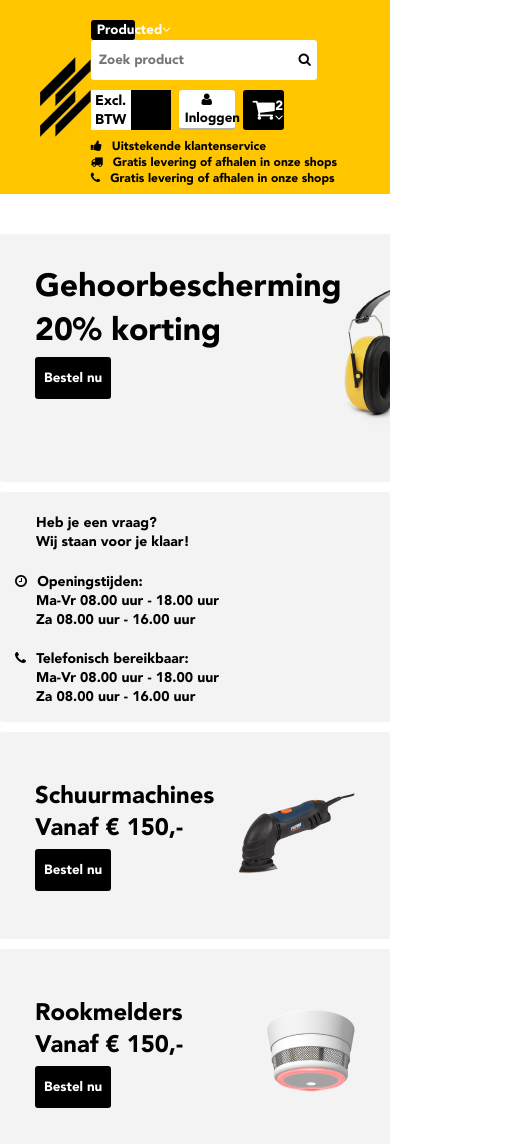
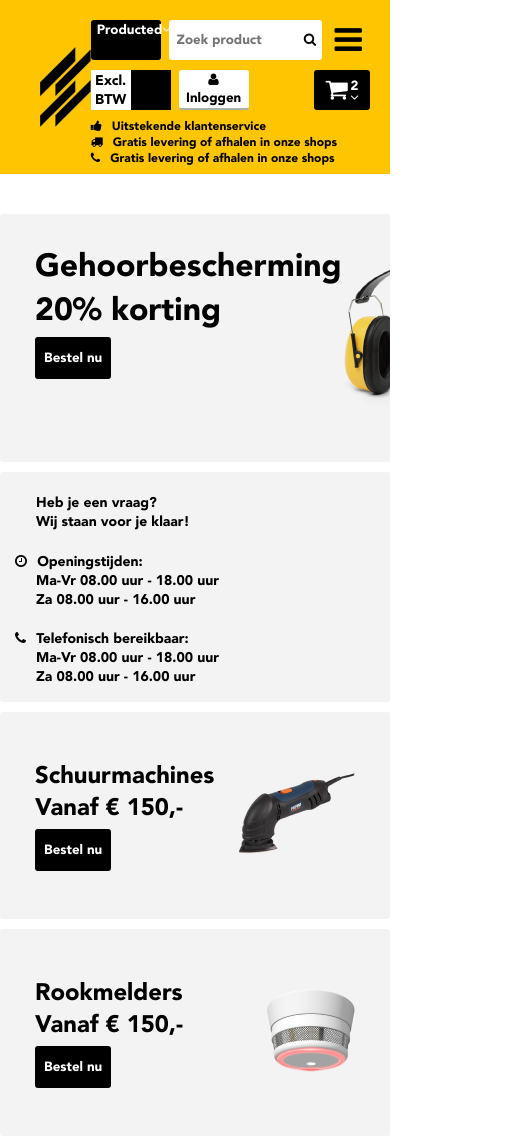
Before and after one commit to valentinmushinskiy/fedcorse, a plain HTML site: page index.html in a window 390 px wide. Shown: the top 1144 px of the page, 521 px wide, since content can reach past the window. Drawn offline with Linux system fonts and the light colour scheme.

Commit message:
correcting mistakes

```diff
--- a/index.html
+++ b/index.html
@@ -5,8 +5,10 @@
     <meta name="viewport" content="width=device-width, initial-scale=1.0">
     <meta http-equiv="X-UA-Compatible" content="ie=edge">
     <title>Homework</title>
+    <link rel="stylesheet" href="/font-awesome/css/font-awesome.min.css">
     <link rel="stylesheet" href="/styles/style.css">
-    <link rel="stylesheet" href="/font-awesome/css/font-awesome.min.css">
+
+    <meta name="viewport" content="width=device-width, initial-scale=1">
 </head>
 <body>
 <header class="header">
@@ -30,6 +32,10 @@
                         </button>
                     </div>
 
+                    <div class="burger fa fa-navicon">
+                    </div>
+
+
                     <form action="">
                         <div class="switch">
                             <input name="radio_btn" type="radio" id="rdo_excl" checked>
@@ -40,7 +46,7 @@
                     </form>
 
                     <button class="btn__white inloggen_btn"><i class="fa fa-user"></i> Inloggen</button>
-                    <button class="btn_select btn_card">
+                    <button class="btn_select btn_card right">
                         <i class="fa fa-shopping-cart"></i>
                         <div class="btn_col_elem">
                             2
--- a/styles/header.css
+++ b/styles/header.css
@@ -16,6 +16,8 @@
 
 .header__content{
     width: 85%;
+
+    margin-top: 20px;
 }
 
 .header__firsLine{
@@ -23,7 +25,7 @@
     flex-direction: row;
     /* flex-wrap: wrap; */
 
-    margin-top: 20px;
+
 }
 
 .header__firsLine > *{
@@ -67,6 +69,19 @@
     background: #fff;
     margin-left: -1px;
     border-radius: 0 3px 3px 0;
+}
+
+.burger{
+    display: none;
+
+    position: absolute;
+    height: 40px;
+
+    font-size: 32px;
+    align-items: center;
+
+    right: 0;
+    cursor: pointer;
 }
 
 .switch{
--- a/styles/media.css
+++ b/styles/media.css
@@ -22,39 +22,6 @@
     }
 }
 
-@media (max-width: 910px){
-    .nav{
-        display: none;
-    }
-
-    .logo{
-        margin-left: 40px;
-
-        width: 13%;
-    }
-
-    .header__firsLine{
-        flex-wrap: wrap;
-    }
-
-    .search{
-        width: 81%;
-
-        margin-bottom: 10px;
-    }
-
-    .inloggen_btn{
-        width: 20%;
-    }
-
-    .btn_card{
-        width: 15%;
-    }
-
-    .main{
-        width: 100%;
-    }
-}
 
 @media (max-width: 980px){
     section{
@@ -100,8 +67,103 @@
     }
 }
 
+@media (max-width: 910px){
+    .nav{
+        display: none;
+    }
+
+    .burger{
+        display: flex;
+    }
+
+    .header__firsLine{
+        position: relative;
+    }
+
+    .right{
+        position: absolute;
+        right: 0;
+        bottom: 0;
+    }
+
+    .logo{
+        margin-left: 40px;
+
+        width: 13%;
+    }
+
+    .header__firsLine{
+        flex-wrap: wrap;
+    }
+
+    .search{
+        width: 73%;
+
+        margin-bottom: 10px;
+    }
+
+    .inloggen_btn{
+        width: 20%;
+    }
+
+    .btn_card{
+        width: 12%;
+    }
+
+    .main{
+        width: 100%;
+    }
+}
+
+
+@media (max-width: 830px){
+    .search{
+        width: 70%;
+    }
+}
+
 @media (max-width: 782px){
     .carusel_item{
         flex: 0 0 33.33%;
     }
 }
+
+@media (max-width: 670px){
+    .search{
+        width: 62%;
+    }
+
+    .search__select{
+        width: 25%;
+    }
+
+    .sectionThree__wrapper{
+        display: flex;
+        justify-content: space-between;
+        flex-direction: column;
+    }
+
+    .img_item{
+        padding-left: 0;
+        padding-bottom: 5px;
+        /* justify-content: space-between; */
+    }
+
+    .inloggen_btn{
+        width: 25%;
+    }
+
+    .btn_card{
+        width: 20%;
+    }
+}
+
+@media (max-width: 560px){
+    .search{
+        width: 55%;
+    }
+
+    .block_footer{
+        padding-left: 20px;
+    }
+}
--- a/styles/sectionThree.css
+++ b/styles/sectionThree.css
@@ -5,14 +5,9 @@
 
 .img_item{
     position: relative;
-    /* flex: 1 1 49%; */
 
     padding-left: 5px;
-    justify-content: space-between;
-    /* display: flex; */
-
-
-    /* overflow: hidden; */
+    /* justify-content: space-between; */
 }
 
 .img_item:first-of-type{
```
